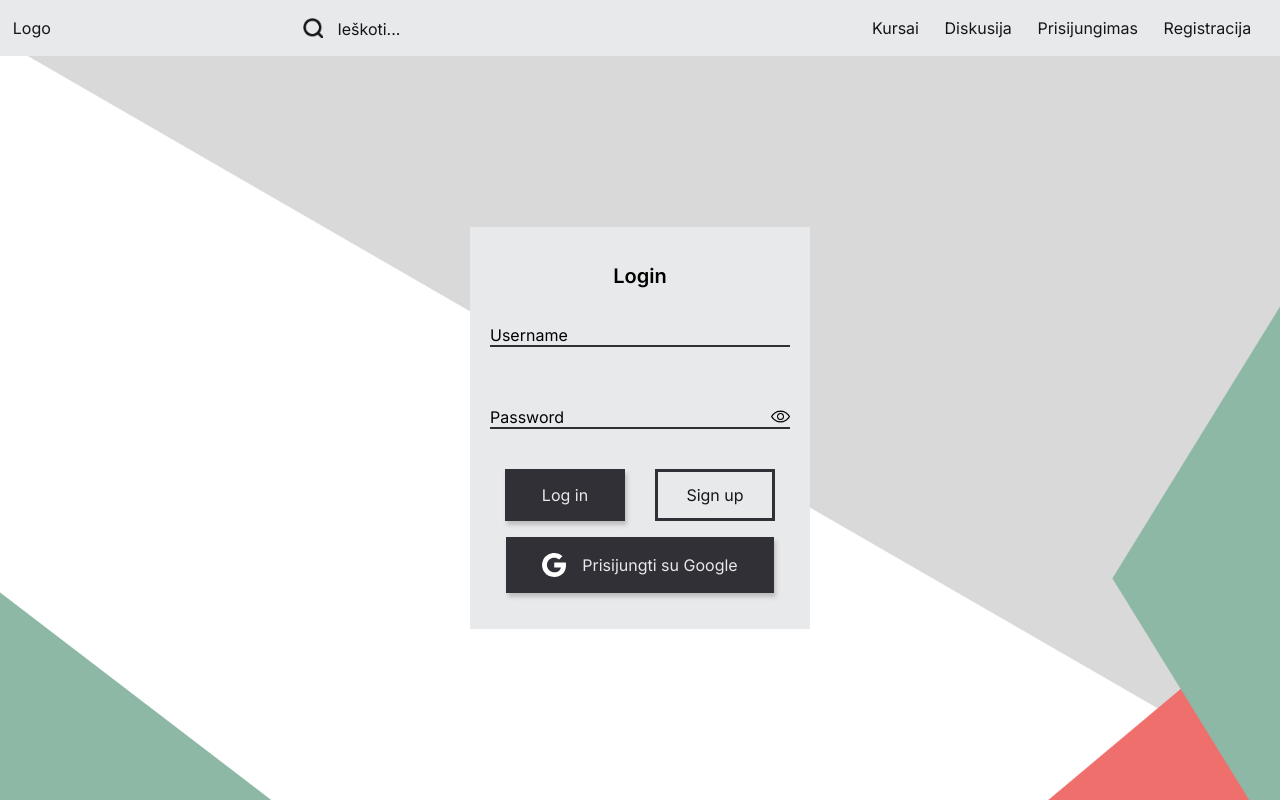
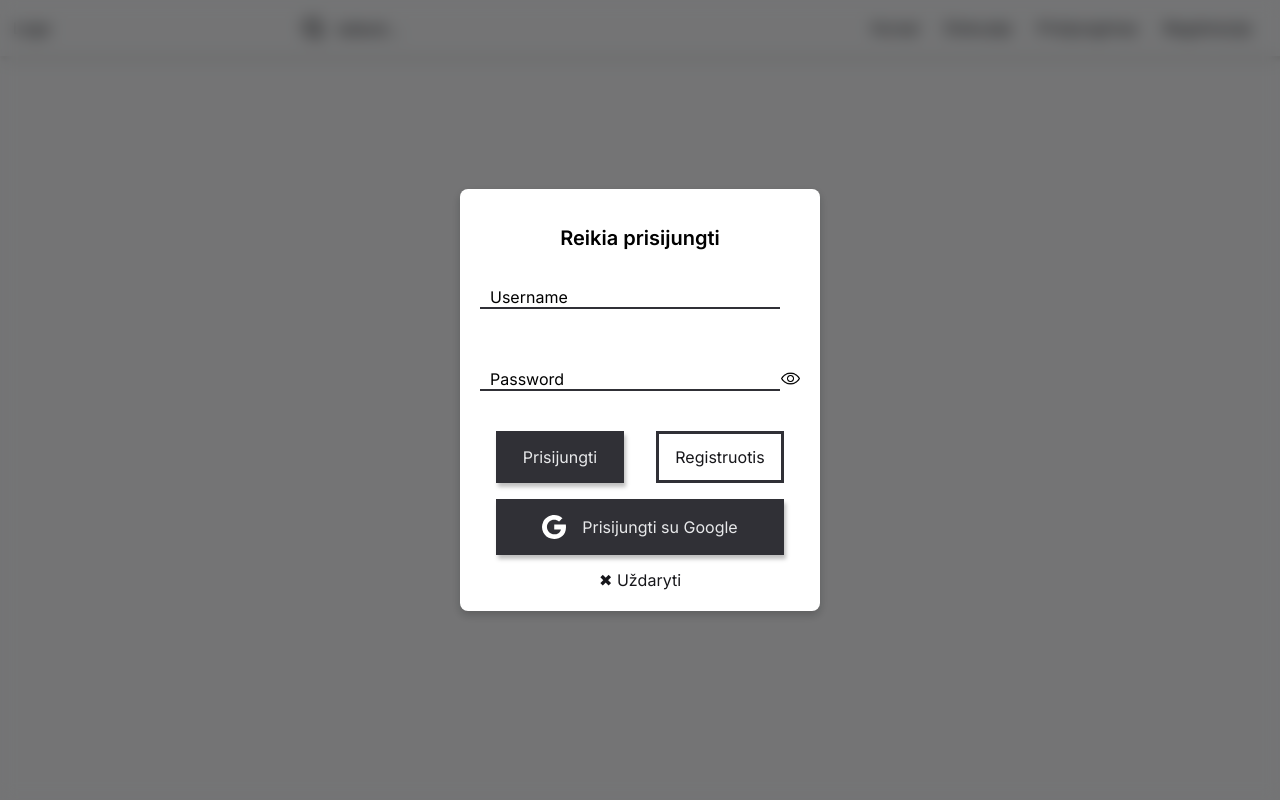
Before and after one commit to Smurfai-org/pvp, a React (Vite) app in the folder frontend/: page /profile in a window 1280 px wide. Before the commit this address led to /login. Built offline with nearby package versions, Linux system fonts and the light colour scheme; no server answers.

Commit message:
added login pop up for admin and problem pages

```diff
--- a/frontend/src/components/Hyperlink.jsx
+++ b/frontend/src/components/Hyperlink.jsx
@@ -1,8 +1,8 @@
 import React from 'react'
 
-function Hyperlink({children, href}) {
+function Hyperlink({children, href, onClick}) {
   return (
-    <a href={href} className='hyperlink'>{children}</a>
+    <a href={href} className='hyperlink' onClick={onClick}>{children}</a>
   )
 }
 
--- /dev/null
+++ b/frontend/src/components/LoginPrompt.jsx
@@ -0,0 +1,113 @@
+import { useContext, useState } from "react";
+import AuthContext from "../utils/AuthContext";
+import Button from "./Button";
+import TextBox from "./textBox/TextBox";
+import { MessageContext } from "../utils/MessageProvider";
+import { useGoogleLogin } from "@react-oauth/google";
+import googleIcon from "../assets/google_icon.svg";
+import Hyperlink from "./Hyperlink";
+
+const LoginPrompt = ( {onClose} ) => {
+  const { loggedIn, login } = useContext(AuthContext);
+  const [isOpen, setIsOpen] = useState(!loggedIn);
+  const [username, setUsername] = useState("");
+  const [password, setPassword] = useState("");
+  const [usernameError, setUsernameError] = useState("");
+  const [passwordError, setPasswordError] = useState("");
+  const { showSuccessMessage, showErrorMessage } = useContext(MessageContext);
+
+  if (loggedIn) return null;
+
+  const isLoginValid = () => {
+    let isValid = true;
+    if (!username) {
+      isValid = false;
+      setUsernameError("Missing username");
+    }
+    if (!password) {
+      isValid = false;
+      setPasswordError("Missing password");
+    }
+    return isValid;
+  };
+
+  const handleUsernameChange = (event) => {
+    setUsernameError("");
+    setUsername(event.target.value);
+  };
+
+  const handlePasswordChange = (event) => {
+    setPasswordError("");
+    setPassword(event.target.value);
+  };
+
+  const handleSubmit = () => {
+    if (!isLoginValid()) return;
+    handleLogin(username, password);
+  };
+
+  const handleLogin = (username, password) => {
+    login(username, password);
+    window.location.reload();
+  };
+
+  const googleLoginButton = useGoogleLogin({
+    onSuccess: async (gresponse) => {
+      const response = await fetch("http://localhost:5000/loginGoogle", {
+        method: "POST",
+        headers: { "Content-Type": "application/json" },
+        body: JSON.stringify({ gresponse }),
+        credentials: "include",
+      });
+
+      if (response.ok) {
+        window.location.reload();
+      } else {
+        const data = await response.json();
+        console.log(data);
+      }
+    },
+    onError: () => {},
+    flow: "auth-code",
+  });
+
+  return (
+    isOpen && (
+      <div className="login-overlay">
+        <div className="login-modal">
+          <h2>Reikia prisijungti</h2>
+          <TextBox
+            text="Username"
+            value={username}
+            onChange={handleUsernameChange}
+            errorText={usernameError}
+          />
+          <TextBox
+            text="Password"
+            type="password"
+            value={password}
+            onChange={handlePasswordChange}
+            errorText={passwordError}
+          />
+          <div className="inline-centered-buttons-login">
+            <Button extra="login-btn" onClick={handleSubmit}>
+              Prisijungti
+            </Button>
+            <Button extra="secondary login-btn">Registruotis</Button>
+          </div>
+          <div className="google-cnt">
+            <Button extra="google-button" onClick={googleLoginButton}>
+              <img src={googleIcon} className="google-img" />
+              Prisijungti su Google
+            </Button>
+          </div>
+          <Hyperlink extra="close-btn" onClick={onClose}>
+            ✖ Uždaryti
+          </Hyperlink>
+        </div>
+      </div>
+    )
+  );
+};
+
+export default LoginPrompt;
--- a/frontend/src/components/styles.css
+++ b/frontend/src/components/styles.css
@@ -579,3 +579,42 @@ code {
   display: inline-block;
   align-items: center;
 }
+
+.login-overlay {
+  position: fixed;
+  top: 0;
+  left: 0;
+  width: 100%;
+  height: 100%;
+  background-color: rgba(0, 0, 0, 0.5);
+  display: flex;
+  justify-content: center;
+  align-items: center;
+  backdrop-filter: blur(8px); /* Blurred background */
+  z-index: 1000;
+}
+
+.login-modal {
+  background: white;
+  padding: 20px;
+  text-align: center;
+  width: 20rem;
+  border-radius: 8px;
+  box-shadow: 0px 4px 10px rgba(0, 0, 0, 0.2);
+  position: relative;
+}
+
+.close-btn {
+  margin-top: 10px;
+  background: #ff4d4d;
+  color: white;
+  border: none;
+  padding: 5px 10px;
+  cursor: pointer;
+  border-radius: 5px;
+  font-size: 14px;
+}
+
+.close-btn:hover {
+  background: #e60000;
+}
--- a/frontend/src/pages/AdminDash/AdminDash.jsx
+++ b/frontend/src/pages/AdminDash/AdminDash.jsx
@@ -6,6 +6,7 @@ import { useNavigate } from "react-router-dom";
 import { MessageContext } from "../../utils/MessageProvider";
 import AuthContext from "../../utils/AuthContext";
 import AnimatedLoadingText from "../../components/AnimatedLoadingText";
+import LoginPrompt from "../../components/loginPrompt";
 
 function AdminDash() {
   const [isLoaded, setIsLoaded] = useState(false);
@@ -15,7 +16,7 @@ function AdminDash() {
   const { user, loggedIn } = useContext(AuthContext);
 
   if (!loggedIn || user.role != "admin") {
-    navigate("/login");
+    return <LoginPrompt />
   }
 
   const fetchData = async () => {
--- a/frontend/src/pages/AuthTest.jsx
+++ b/frontend/src/pages/AuthTest.jsx
@@ -9,7 +9,7 @@ const Profile = () => {
   }
 
   if (!loggedIn) {
-    return <div>You are not logged in.</div>;
+    return;
   }
 
   if (!user) {
--- a/frontend/src/pages/Problem/Problem.jsx
+++ b/frontend/src/pages/Problem/Problem.jsx
@@ -17,6 +17,7 @@ import {
 } from "./problemCodeUtilities";
 import { MessageContext } from "../../utils/MessageProvider";
 import AnimatedLoadingText from "../../components/AnimatedLoadingText";
+import LoginPrompt from "../../components/loginPrompt";
 
 const languages = [
   { label: "C++", value: "cpp" },
@@ -70,6 +71,8 @@ const Problem = () => {
   // Kai praeina bent vienas testas nustatom passScore ir saugom duomazėj "progress" lentelėj, taip pat pakeičiam statusą į "finished"
   const [passScore, setPassScore] = useState(null);
 
+  const [showLoginPrompt, setShowLoginPrompt] = useState(false);
+
   const onDropdownSelect = (selectedLabel) => {
     const selectedLang = languages.find((lang) => lang.label === selectedLabel);
     if (selectedLang) {
@@ -102,11 +105,6 @@ const Problem = () => {
   };
 
   const handleTestButtonClick = async (index = null, dontPrint = false) => {
-    if (!loggedIn) {
-      navigate("/login");
-      showErrorMessage("Prašome prisijungti");
-      return;
-    }
     const sourceCode =
       selectedLanguageValue === "cpp"
         ? problemCodeFullCpp(
@@ -151,9 +149,8 @@ const Problem = () => {
 
   const handleRunButtonClick = async () => {
     if (!loggedIn) {
-      navigate("/login");
-      showErrorMessage("Prašome prisijungti");
-      return;
+      setShowLoginPrompt(true);
+      console.log('click');
     }
     if (testCases.length < 1) {
       await handleTestButtonClick();
@@ -184,8 +181,7 @@ const Problem = () => {
 
   const handleAIclick = async () => {
     if (!loggedIn) {
-      navigate("/login");
-      showErrorMessage("Prašome prisijungti");
+      setShowLoginPrompt(true);
       return;
     }
     //Paleisti, kad praeitu testus
@@ -445,37 +441,23 @@ const Problem = () => {
   }, [problem]);
 
   return (
-    <div className="full-screen-container">
+    <div className="relative">
+        <>
+          {showLoginPrompt ? (<LoginPrompt onClose={() => setShowLoginPrompt(false)}/>) : ''}
+          <div className={`full-screen-container transition duration-300 ${showLoginPrompt ? "blur-effect" : ""}`}>
             <div className="problem-page-left">
-        <div
-          style={{
-            display: "flex",
-            alignItems: "center",
-            justifyContent: "space-between",
-          }}
-        >
+              <div style={{ display: "flex", alignItems: "center", justifyContent: "space-between" }}>
                 <div style={{ display: "flex", gap: "1rem" }}>
-            <Button
-              extra="small secondary"
-              onClick={handleBackToListButtonClick}
-            >
+                  <Button extra="small secondary" onClick={handleBackToListButtonClick}>
                     Atgal į sąrašą
                   </Button>
                   {previousProblemId !== null && (
-              <Button
-                extra="small secondary"
-                onClick={() =>
-                  handleArrowNavigationButtonClick(previousProblemId)
-                }
-              >
+                    <Button extra="small secondary" onClick={() => handleArrowNavigationButtonClick(previousProblemId)}>
                       <strong>{"<"}</strong>
                     </Button>
                   )}
                   {nextProblemId !== null && (
-              <Button
-                extra="small secondary"
-                onClick={() => handleArrowNavigationButtonClick(nextProblemId)}
-              >
+                    <Button extra="small secondary" onClick={() => handleArrowNavigationButtonClick(nextProblemId)}>
                       <strong>{">"}</strong>
                     </Button>
                   )}
@@ -521,22 +503,13 @@ const Problem = () => {
                     {testCases?.map((item, index) => (
                       <div key={index} className="test-case">
                         <div className="test-case-header">
-                    <p style={{ fontWeight: "600", margin: 0 }}>
-                      Testas {index + 1}
-                    </p>
-                    <Button
-                      extra="small"
-                      onClick={() => {
-                        handleTestButtonClick(index);
-                      }}
-                    >
+                          <p style={{ fontWeight: "600", margin: 0 }}>Testas {index + 1}</p>
+                          <Button extra="small" onClick={() => handleTestButtonClick(index)}>
                             Testuoti
                           </Button>
                         </div>
                         <pre>
-                    {selectedLanguageValue === "cpp"
-                      ? item?.input?.cpp
-                      : item?.input?.python}
+                          {selectedLanguageValue === "cpp" ? item?.input?.cpp : item?.input?.python}
                         </pre>
                         <pre>
                           <strong>Rezultatas:</strong> <br />
@@ -548,6 +521,7 @@ const Problem = () => {
                 )}
               </div>
             </div>
+
             <div className="problem-page-right">
               <div style={{ display: "flex", gap: "1rem" }}>
                 <Button extra="small" onClick={handleRunButtonClick}>
@@ -564,12 +538,7 @@ const Problem = () => {
                   }}
                 />
               </div>
-        <div
-          className="code-editor-area"
-          onClick={() => {
-            setIsOutputWindowMaximised(false);
-          }}
-        >
+              <div className="code-editor-area" onClick={() => setIsOutputWindowMaximised(false)}>
                 <CodeEditor
                   language={selectedLanguageValue}
                   value={
@@ -605,6 +574,8 @@ const Problem = () => {
               </div>
             </div>
           </div>
+        </>
+    </div>
   );
 };
 
--- a/frontend/src/pages/Problem/problem.css
+++ b/frontend/src/pages/Problem/problem.css
@@ -136,3 +136,9 @@
 .monaco-editor .view-line * {
   font-family: 'Consolas', 'Courier New', monospace !important;
 }
+
+.blur-effect {
+  filter: blur(8px);
+  pointer-events: none;
+  transition: filter 0.3s ease-in-out;
+}
--- a/frontend/src/pages/ViewProfile/ViewProfile.jsx
+++ b/frontend/src/pages/ViewProfile/ViewProfile.jsx
@@ -5,6 +5,7 @@ import { useNavigate } from "react-router-dom";
 import "./ViewProfile.css";
 import defaultProfilePic from "../../assets/profile-default.svg";
 import AnimatedLoadingText from "../../components/AnimatedLoadingText";
+import LoginPrompt from "../../components/loginPrompt";
 
 function ViewProfile() {
   const { loggedIn, user } = useContext(AuthContext);
@@ -12,12 +13,11 @@ function ViewProfile() {
   const [userDetails, setUserDetails] = useState(null);
   const [loading, setLoading] = useState(true);
 
+  if (!loggedIn) {
+    return (<LoginPrompt />);
+  }
+
   useEffect(() => {
-    if (!loggedIn) {
-      navigate("/login");
-      return;
-    }
-
     const fetchUserDetails = async () => {
       try {
         const response = await fetch(`http://localhost:5000/user/${user.id}`, {
```
Lines whose indentation alone changed are shown as unchanged.
